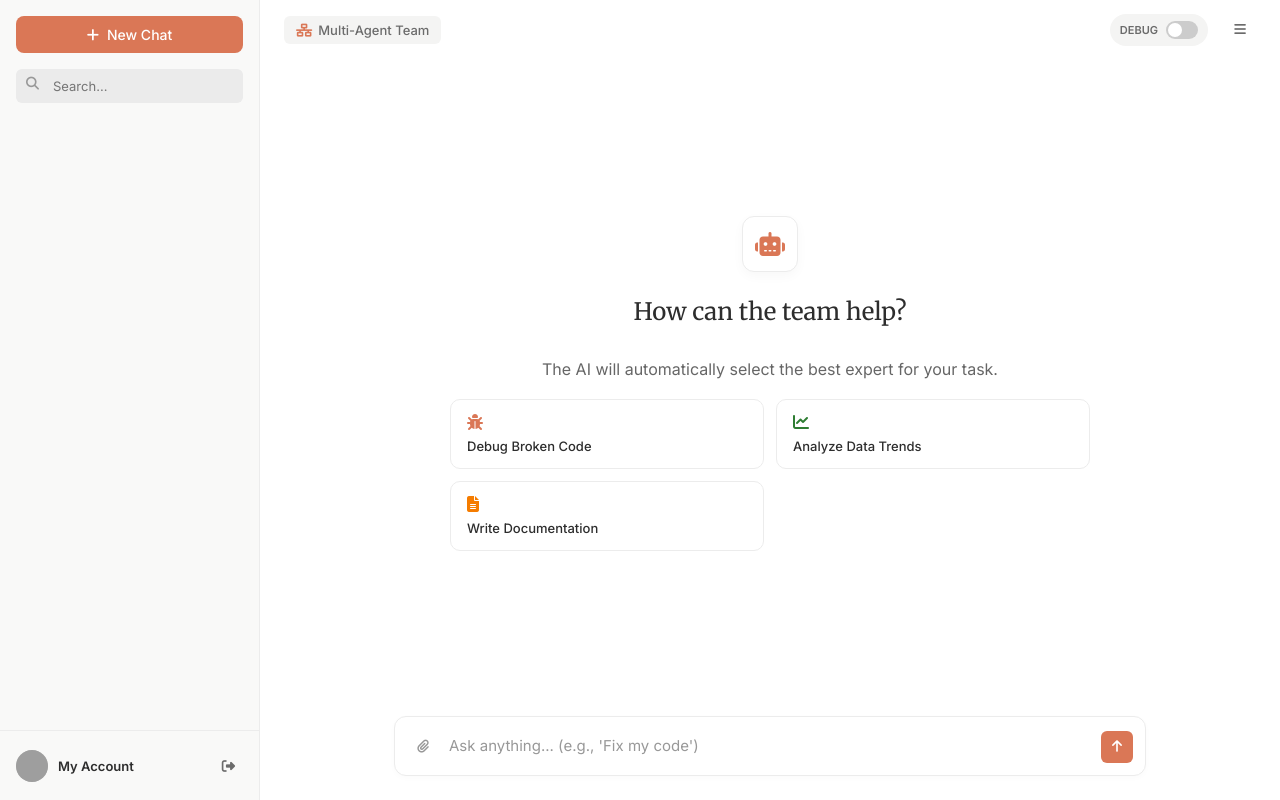
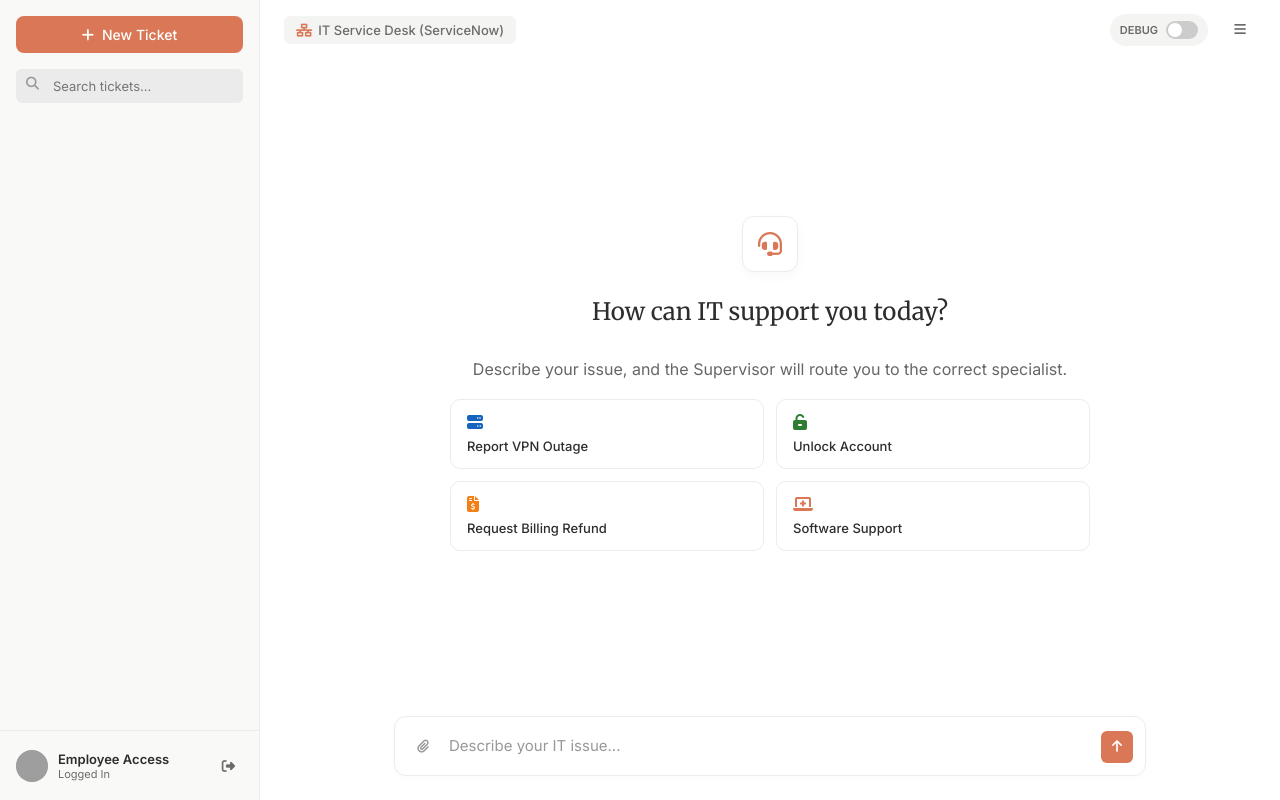
Before and after one commit to Ruthwik2610/simplechatbot, a website: page chat.html in a window 1280 px wide. Drawn offline with nearby package versions, Linux system fonts and the light colour scheme; sample sign-in values are in the browser's storage; grey boxes are pictures that could not be loaded.

Commit message:
Update chat.html

```diff
--- a/chat.html
+++ b/chat.html
@@ -3,7 +3,7 @@
 <head>
     <meta charset="UTF-8">
     <meta name="viewport" content="width=device-width, initial-scale=1.0">
-    <title>Multi-Agent Chat</title>
+    <title>IT Service Desk - Multi-Agent</title>
     <link rel="stylesheet" href="https://cdnjs.cloudflare.com/ajax/libs/font-awesome/6.4.0/css/all.min.css">
     <link rel="stylesheet" href="https://cdnjs.cloudflare.com/ajax/libs/highlight.js/11.7.0/styles/github.min.css">
     <link rel="stylesheet" href="chat.css">
@@ -13,20 +13,21 @@
         <aside class="sidebar" id="sidebar">
             <div class="sidebar-header">
                 <button class="new-chat-btn" id="newChatBtn">
-                    <i class="fas fa-plus"></i> <span>New Chat</span>
+                    <i class="fas fa-plus"></i> <span>New Ticket</span>
                 </button>
             </div>
             <div class="search-wrapper">
                 <i class="fas fa-search"></i>
-                <input type="text" placeholder="Search...">
+                <input type="text" placeholder="Search tickets...">
             </div>
             <div class="history-list custom-scroll" id="historyList"></div>
             <div class="user-profile">
                 <div class="avatar">
-                    <img src="https://ui-avatars.com/api/?name=User&background=EBEBEB&color=2D2D2D" alt="User">
+                    <img src="https://ui-avatars.com/api/?name=Employee&background=EBEBEB&color=2D2D2D" alt="User">
                 </div>
                 <div class="user-info">
-                    <h3>My Account</h3>
+                    <h3>Employee Access</h3>
+                    <span class="status-text">Logged In</span>
                 </div>
                 <button class="logout-btn" id="logoutBtn"><i class="fas fa-sign-out-alt"></i></button>
             </div>
@@ -35,7 +36,7 @@
         <main class="chat-area">
             <header class="chat-header">
                 <div class="model-badge">
-                    <i class="fas fa-network-wired"></i> Multi-Agent Team
+                    <i class="fas fa-network-wired"></i> IT Service Desk (ServiceNow)
                 </div>
                 <div class="header-actions">
                     <div class="debug-toggle-wrapper">
@@ -52,23 +53,27 @@
             <div class="messages-container custom-scroll" id="messagesArea">
                 <div class="empty-state" id="emptyState">
                     <div class="logo-wrapper">
-                        <i class="fas fa-robot"></i>
+                        <i class="fas fa-headset"></i>
                     </div>
-                    <h2>How can the team help?</h2>
-                    <p style="color:#666; margin-bottom:20px;">The AI will automatically select the best expert for your task.</p>
+                    <h2>How can IT support you today?</h2>
+                    <p style="color:#666; margin-bottom:20px;">Describe your issue, and the Supervisor will route you to the correct specialist.</p>
 
                     <div class="suggestion-grid">
-                        <div class="suggestion-card" onclick="usePrompt('My python loop is stuck infinite. How do I fix it?')">
-                            <i class="fas fa-bug" style="color:#DA7756"></i>
-                            <p>Debug Broken Code</p>
+                        <div class="suggestion-card" onclick="usePrompt('I am getting a connection error on the US-East Gateway. Can you check the logs?')">
+                            <i class="fas fa-server" style="color:#1565C0"></i>
+                            <p>Report VPN Outage</p>
                         </div>
-                        <div class="suggestion-card" onclick="usePrompt('Analyze the trend in this sales data.')">
-                            <i class="fas fa-chart-line" style="color:#2E7D32"></i>
-                            <p>Analyze Data Trends</p>
+                        <div class="suggestion-card" onclick="usePrompt('My account is locked. My Employee ID is E-101.')">
+                            <i class="fas fa-unlock-alt" style="color:#2E7D32"></i>
+                            <p>Unlock Account</p>
                         </div>
-                        <div class="suggestion-card" onclick="usePrompt('Generate a README.md for a React app.')">
-                            <i class="fas fa-file-alt" style="color:#F57C00"></i>
-                            <p>Write Documentation</p>
+                        <div class="suggestion-card" onclick="usePrompt('I am Customer C-501. I want a refund for my Basic Plan.')">
+                            <i class="fas fa-file-invoice-dollar" style="color:#F57F17"></i>
+                            <p>Request Billing Refund</p>
+                        </div>
+                        <div class="suggestion-card" onclick="usePrompt('My Outlook is crashing constantly.')">
+                            <i class="fas fa-laptop-medical" style="color:#DA7756"></i>
+                            <p>Software Support</p>
                         </div>
                     </div>
                 </div>
@@ -79,7 +84,7 @@
                 <div class="message-input-wrapper">
                     <input type="file" id="fileInput" hidden>
                     <button class="attachment-btn" id="attachmentBtn"><i class="fas fa-paperclip"></i></button>
-                    <textarea id="messageInput" placeholder="Ask anything... (e.g., 'Fix my code')" rows="1"></textarea>
+                    <textarea id="messageInput" placeholder="Describe your IT issue..." rows="1"></textarea>
                     <button class="stop-btn" id="stopBtn" style="display: none;"><i class="fas fa-square"></i></button>
                     <button class="send-btn" id="sendBtn"><i class="fas fa-arrow-up"></i></button>
                 </div>
```
